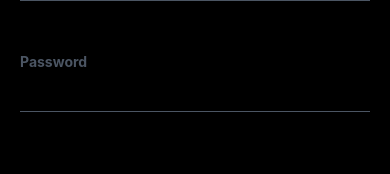
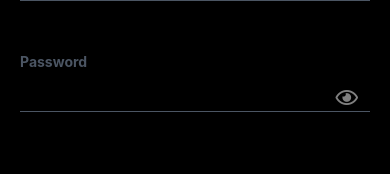
Before and after one commit to mubeenkexe/NativeApp-UPS, a React Native app: screen /SignUp in a window 390 px wide. Shown: the part 325-499 px from the top of the page. Built offline with nearby package versions, Linux system fonts and the light colour scheme.

Commit message:
✨Feat: Add toggle show/hide password feature
- Toggle Show/Hide Password feature has been added.
- Useless Imports have been eliminated from the code.

1:56 PM - 2/4/2024

```diff
--- a/src/pages/SignInScreen.js
+++ b/src/pages/SignInScreen.js
@@ -1,4 +1,4 @@
-import React from "react";
+import React, { useState } from "react";
 import {
     View,
     Text,
@@ -9,12 +9,11 @@ import {
     Platform,
 } from "react-native";
 import { Controller, useForm } from "react-hook-form";
-import Icon from "react-native-vector-icons/FontAwesome";
-import { LinearGradient } from "expo-linear-gradient";
 import { StatusBar } from "expo-status-bar";
 import { zodResolver } from "@hookform/resolvers/zod";
 import { SignInFormSchema } from "../utils/formValidations";
 import CustomButton from "../components/CustomButton/CustomButton";
+import Icon from "react-native-vector-icons/FontAwesome5";
 
 /**
  * SignUpScreen component for user sign up
@@ -30,6 +29,13 @@ export default function SignInScreen({ navigation }) {
         },
         resolver: zodResolver(SignInFormSchema),
     });
+
+    const [password, setPassword] = useState("");
+    const [showPassword, setShowPassword] = useState(false);
+
+    const togglePasswordVisibility = () => {
+        setShowPassword(!showPassword);
+    };
 
     return (
         <KeyboardAvoidingView
@@ -113,6 +119,7 @@ export default function SignInScreen({ navigation }) {
                                 render={({
                                     field: { onChange, onBlur, value },
                                 }) => (
+                                    <View className="relative justify-center">
                                         <TextInput
                                             value={value}
                                             onBlur={onBlur}
@@ -121,8 +128,21 @@ export default function SignInScreen({ navigation }) {
                                             className="text-white border-b border-gray-600 p-3 mb-3"
                                             autoCapitalize="none"
                                             keyboardType="default"
-                                        secureTextEntry
+                                            secureTextEntry={!showPassword}
                                         />
+                                        <TouchableOpacity
+                                            onPress={togglePasswordVisibility}
+                                            className="absolute right-3"
+                                        >
+                                            <Icon
+                                                name="eye"
+                                                color={"grey"}
+                                                size={20}
+                                            >
+                                                {showPassword ? false : true}
+                                            </Icon>
+                                        </TouchableOpacity>
+                                    </View>
                                 )}
                             />
                             <TouchableOpacity
--- a/src/pages/SignUpScreen.js
+++ b/src/pages/SignUpScreen.js
@@ -1,4 +1,4 @@
-import React from "react";
+import React, { useState } from "react";
 import {
     View,
     Text,
@@ -15,6 +15,7 @@ import { Controller, useForm } from "react-hook-form";
 import { zodResolver } from "@hookform/resolvers/zod";
 import { SignInFormSchema } from "../utils/formValidations";
 import CustomButton from "../components/CustomButton/CustomButton";
+import Icon  from "react-native-vector-icons/FontAwesome5";
 
 /**
  * SignUpScreen component for user sign up
@@ -30,6 +31,11 @@ export default function SignUpScreen({ navigation }) {
         },
         resolver: zodResolver(SignInFormSchema),
     });
+
+    const [showPassword, setShowPassword] = useState(false);
+    const togglePasswordVisibility = () => {
+        setShowPassword(!showPassword);
+    }
 
     // Handle back button to exit app
     const handleExit = () => {
@@ -125,6 +131,7 @@ export default function SignUpScreen({ navigation }) {
                                 render={({
                                     field: { onChange, onBlur, value },
                                 }) => (
+                                    <View className="relative justify-center">
                                     <TextInput
                                         value={value}
                                         onBlur={onBlur}
@@ -133,8 +140,21 @@ export default function SignUpScreen({ navigation }) {
                                         className="text-white border-b border-gray-600 p-3 mb-3"
                                         autoCapitalize="none"
                                         keyboardType="default"
-                                        secureTextEntry
+                                        secureTextEntry={!showPassword}
                                     />
+                                    <TouchableOpacity
+                                        onPress={togglePasswordVisibility}
+                                        className="absolute right-3"
+                                    >
+                                        <Icon
+                                            name="eye"
+                                            color={"grey"}
+                                            size={20}
+                                        >
+                                            {showPassword ? false : true}
+                                        </Icon>
+                                    </TouchableOpacity>
+                                </View>
                                 )}
                             />
                         </View>
```
Lines whose indentation alone changed are shown as unchanged.
